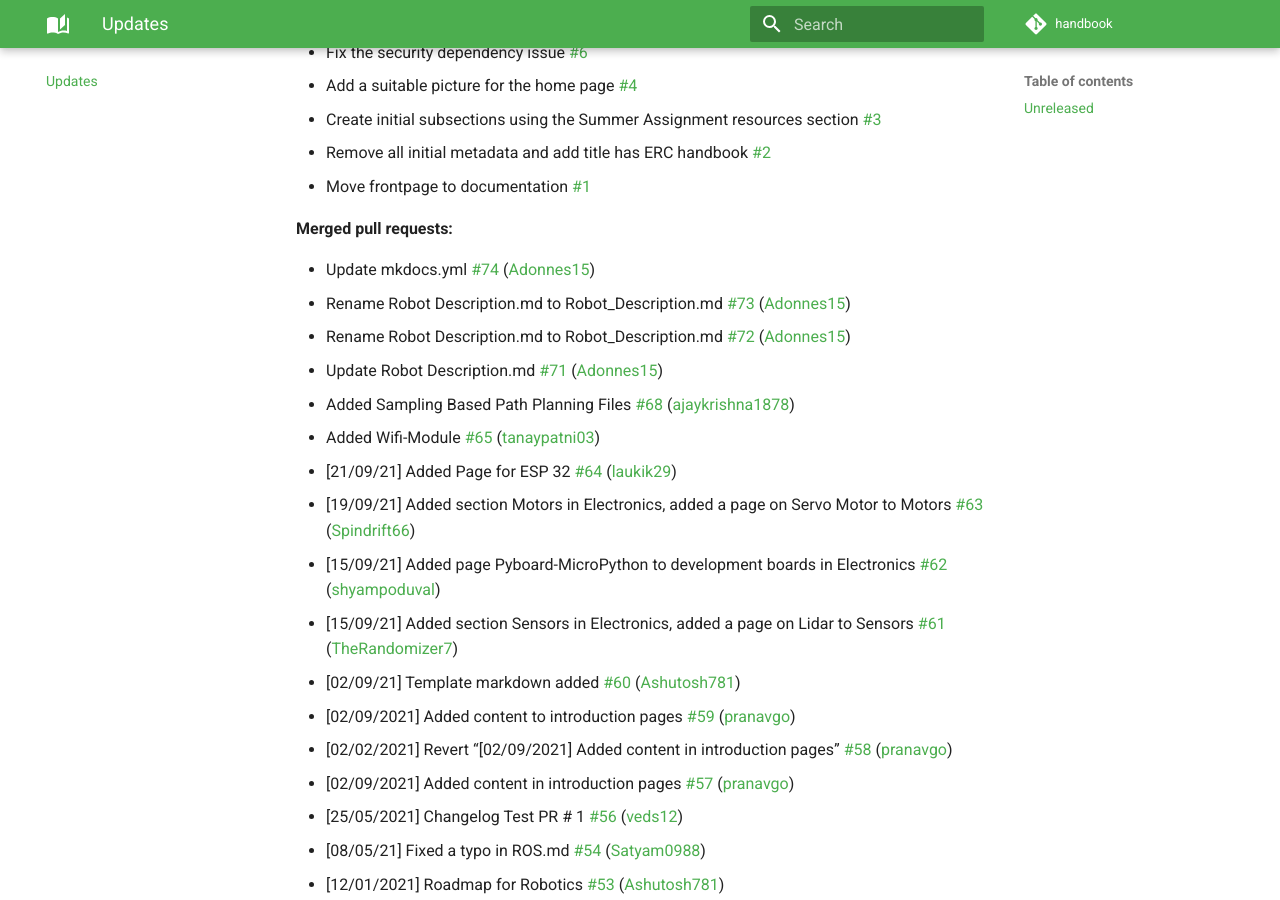
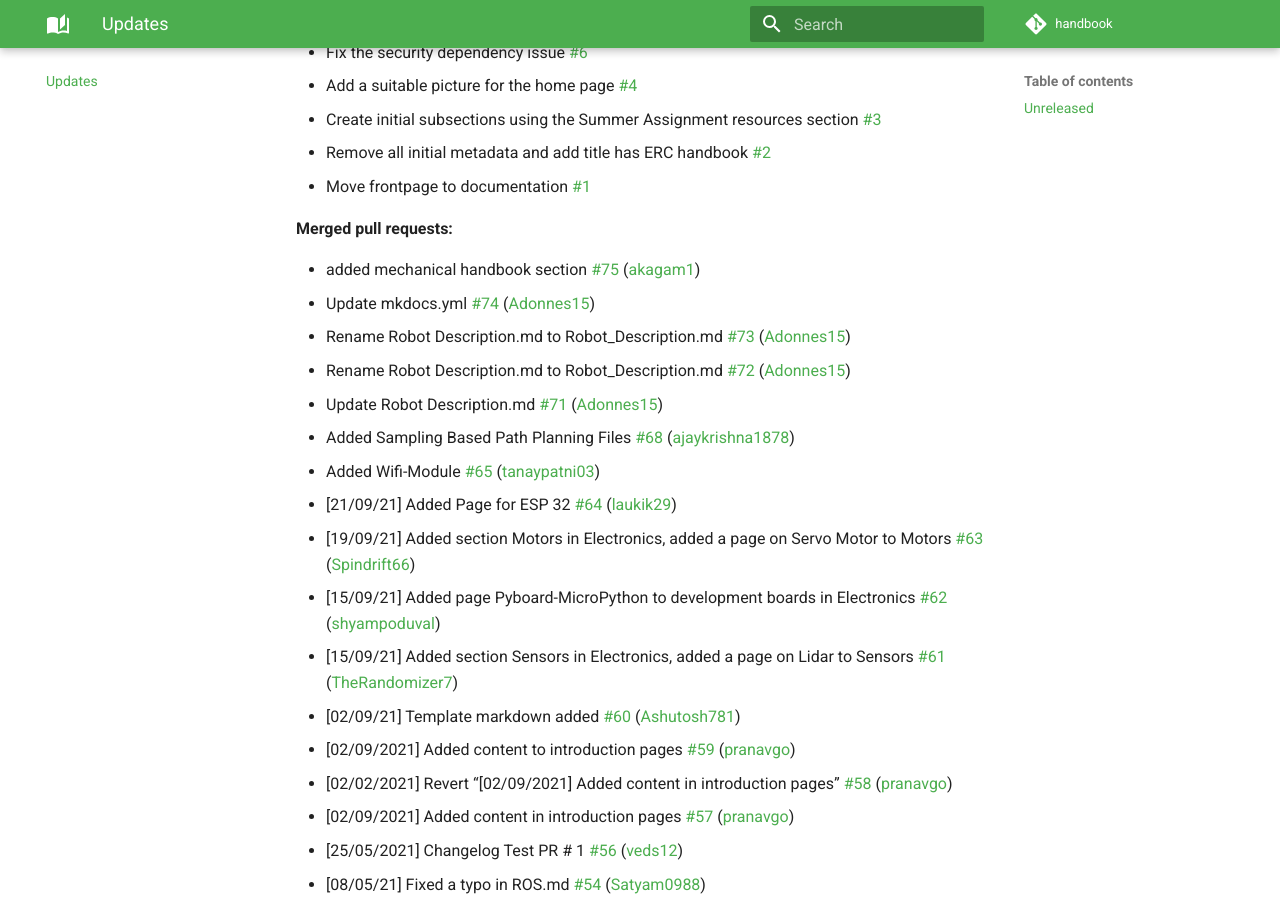
Before and after one commit to ERC-BPGC/handbook, an MkDocs documentation site: the page built from docs/CHANGELOG.md, in a window 1280 px wide and 900 px high, scrolled down 858 px. Built offline with MkDocs 1.6.1 and Material for MkDocs 9.7.7, drawn with Linux system fonts in a browser that asks for light colours; comment, search, counter and statistics services are not loaded.

Commit message:
Updated CHANGELOG.md

```diff
--- a/docs/CHANGELOG.md
+++ b/docs/CHANGELOG.md
@@ -33,6 +33,7 @@
 
 **Merged pull requests:**
 
+- added mechanical handbook section [\#75](https://github.com/ERC-BPGC/handbook/pull/75) ([akagam1](https://github.com/akagam1))
 - Update mkdocs.yml [\#74](https://github.com/ERC-BPGC/handbook/pull/74) ([Adonnes15](https://github.com/Adonnes15))
 - Rename Robot Description.md to Robot\_Description.md [\#73](https://github.com/ERC-BPGC/handbook/pull/73) ([Adonnes15](https://github.com/Adonnes15))
 - Rename Robot Description.md to Robot\_Description.md [\#72](https://github.com/ERC-BPGC/handbook/pull/72) ([Adonnes15](https://github.com/Adonnes15))
```
